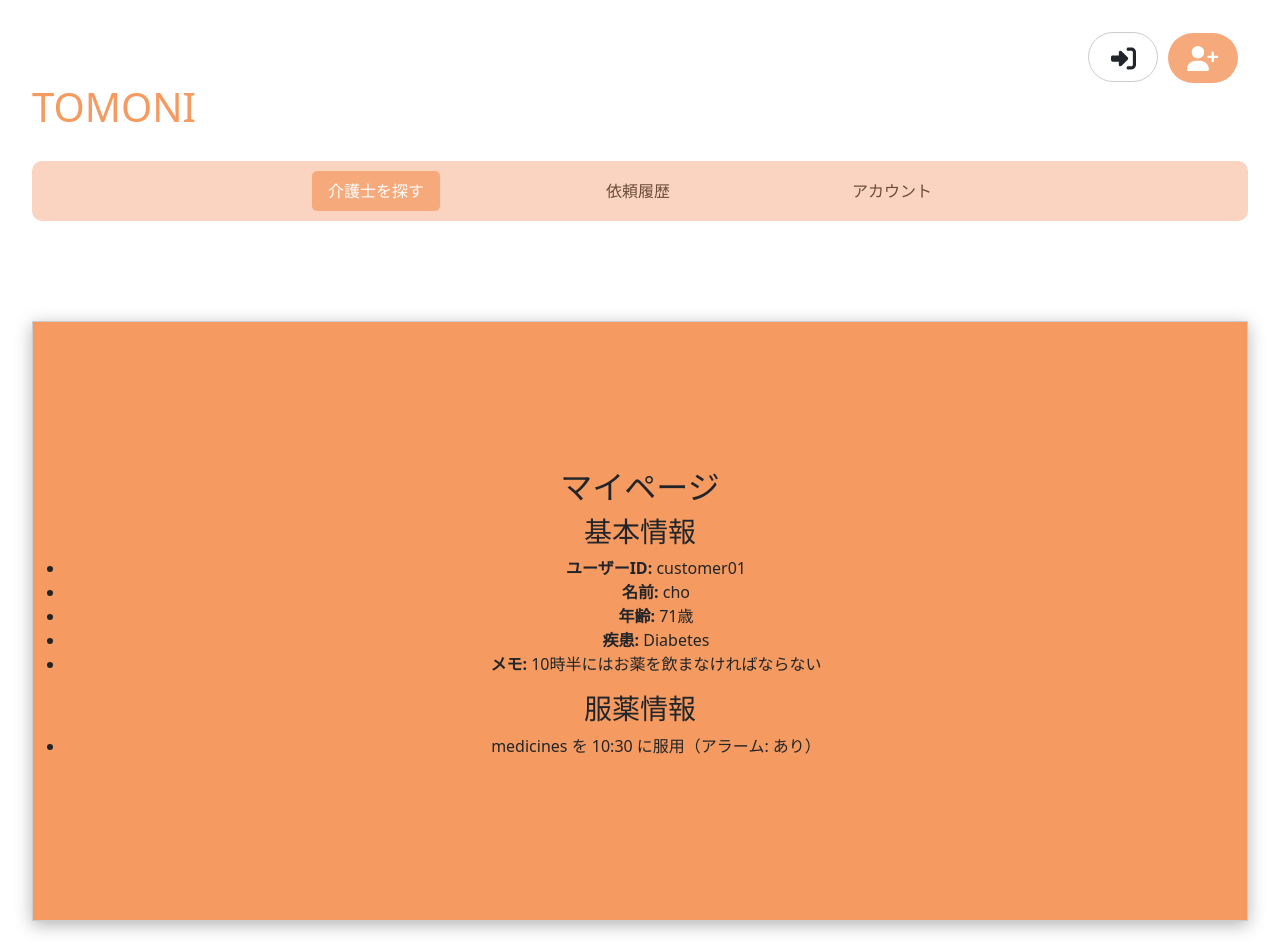
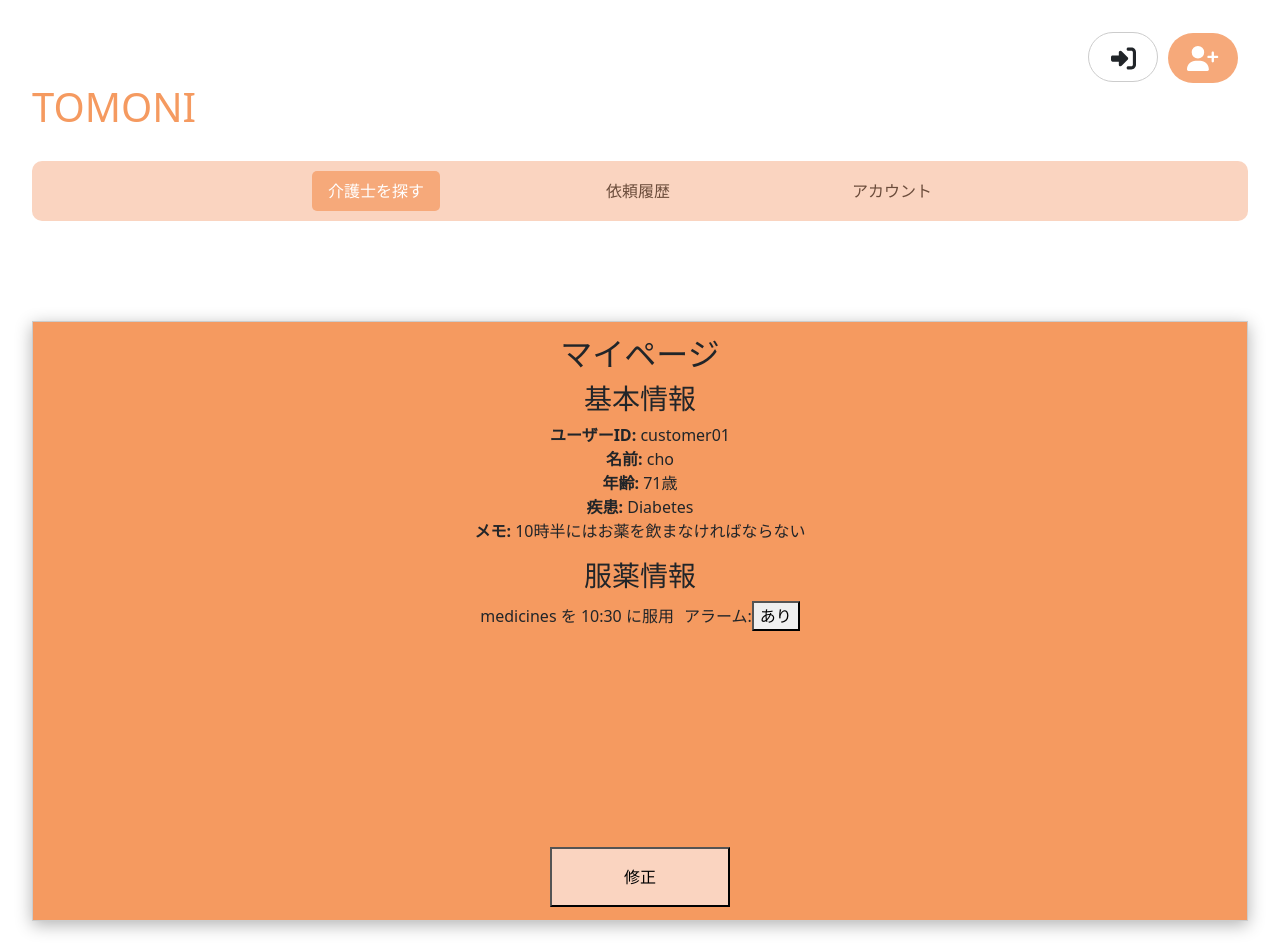
Before and after one commit to dabu76/TOMONI, a React (Vite) app: page /mypage in a window 1280 px wide. Shown: the top 950 px of the page. Built offline with nearby package versions, Linux system fonts and the light colour scheme.

Commit message:
マイページ機能追加

```diff
--- a/src/index.css
+++ b/src/index.css
@@ -543,3 +543,19 @@ label {
   margin-top: 100px;
   display: flex;
 }
+.mypage_container ul {
+  list-style: none;
+  padding-left: 0;
+}
+.modify_button {
+  display: flex;
+  flex-direction: column;
+  align-items: center;
+}
+.modify_button button {
+  height: 60px;
+  width: 180px;
+  margin-top: 200px;
+  background-color: #fad4c0;
+  color: black;
+}
--- a/src/page/Mypage.jsx
+++ b/src/page/Mypage.jsx
@@ -4,50 +4,138 @@ import axios from "axios";
 
 export default function MyPage() {
   const { user, loading } = useContext(UserContext);
+  const [isEditing, setIsEditing] = useState(false);
+  const [editedUser, setEditedUser] = useState(null);
+
+  useEffect(() => {
+    if (user) {
+      setEditedUser({ ...user });
+    }
+  }, [user]);
 
   if (loading) return <p>読み込み中...</p>;
-  if (!user) return <p>ログインしてください。</p>;
+  if (!user || !editedUser) return <p>ログインしてください。</p>;
 
   return (
     <div className="mypage_container">
       <h2>マイページ</h2>
 
-      <section className="profile-section">
+      <div className="profile-section">
         <h3>基本情報</h3>
-        <ul>
+        <ul className="no-bullets">
           <li>
             <strong>ユーザーID:</strong> {user.userId}
           </li>
           <li>
-            <strong>名前:</strong> {user.name}
+            <strong>名前:</strong>{" "}
+            {isEditing ? (
+              <input
+                value={editedUser.name}
+                onChange={(e) =>
+                  setEditedUser({ ...editedUser, name: e.target.value })
+                }
+              />
+            ) : (
+              user.name
+            )}
           </li>
           <li>
             <strong>年齢:</strong> {user.age}歳
           </li>
           <li>
-            <strong>疾患:</strong> {user.disease}
+            <strong>疾患:</strong>{" "}
+            {isEditing ? (
+              <input
+                value={editedUser.disease}
+                onChange={(e) =>
+                  setEditedUser({ ...editedUser, disease: e.target.value })
+                }
+              />
+            ) : (
+              user.disease
+            )}
           </li>
           <li>
-            <strong>メモ:</strong> {user.notes}
+            <strong>メモ:</strong>{" "}
+            {isEditing ? (
+              <textarea
+                value={editedUser.notes}
+                onChange={(e) =>
+                  setEditedUser({ ...editedUser, notes: e.target.value })
+                }
+              />
+            ) : (
+              user.notes
+            )}
           </li>
         </ul>
-      </section>
+      </div>
 
-      <section className="medicine-section">
+      <div className="medicine-section">
         <h3>服薬情報</h3>
-        {user.medicines && user.medicines.length > 0 ? (
-          <ul>
-            {user.medicines.map((med, idx) => (
+        {editedUser.medicines && editedUser.medicines.length > 0 ? (
+          <ul className="no-bullets">
+            {editedUser.medicines.map((med, idx) => (
               <li key={idx}>
-                {med.name} を {med.time} に服用（アラーム:{" "}
-                {med.alarm ? "あり" : "なし"}）
+                {isEditing ? (
+                  <>
+                    <input
+                      value={med.name}
+                      onChange={(e) => {
+                        const newMeds = [...editedUser.medicines];
+                        newMeds[idx].name = e.target.value;
+                        setEditedUser({ ...editedUser, medicines: newMeds });
+                      }}
+                    />
+                    <input
+                      type="time"
+                      value={med.time}
+                      onChange={(e) => {
+                        const newMeds = [...editedUser.medicines];
+                        newMeds[idx].time = e.target.value;
+                        setEditedUser({ ...editedUser, medicines: newMeds });
+                      }}
+                    />
+                  </>
+                ) : (
+                  <>
+                    {med.name} を {med.time} に服用
+                  </>
+                )}
+                <label style={{ marginLeft: "10px" }}>
+                  アラーム:
+                  <button
+                    className="tg_button"
+                    onClick={() => {
+                      const newMeds = [...editedUser.medicines];
+                      newMeds[idx].alarm = !newMeds[idx].alarm;
+                      setEditedUser({ ...editedUser, medicines: newMeds });
+                    }}
+                  >
+                    {med.alarm ? "あり" : "なし"}
+                  </button>
+                </label>
               </li>
             ))}
           </ul>
         ) : (
           <p>服薬情報がありません。</p>
         )}
-      </section>
+      </div>
+
+      <div className="modify_button">
+        {!isEditing ? (
+          <button onClick={() => setIsEditing(true)}>修正</button>
+        ) : (
+          <button
+            onClick={() => {
+              setIsEditing(false);
+            }}
+          >
+            保存
+          </button>
+        )}
+      </div>
     </div>
   );
 }
```
